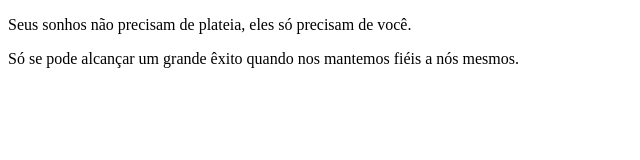
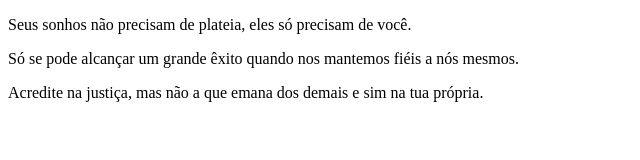
Before and after one commit to iLxaaN/Projeto-01---Modulo-01, a plain HTML site: page index.html in a window 1280 px wide. Shown: the whole page, without its empty margins (0-640 px from the left). Drawn offline with Linux system fonts and the light colour scheme.

Commit message:
Frase motivacional 3

```diff
--- a/index.html
+++ b/index.html
@@ -9,5 +9,6 @@
 <body>
     <p> Seus sonhos não precisam de plateia, eles só precisam de você.   </p>
     <p> Só se pode alcançar um grande êxito quando nos mantemos fiéis a nós mesmos. </p>
+    <p> Acredite na justiça, mas não a que emana dos demais e sim na tua própria. </p>
 </body>
 </html>
```
